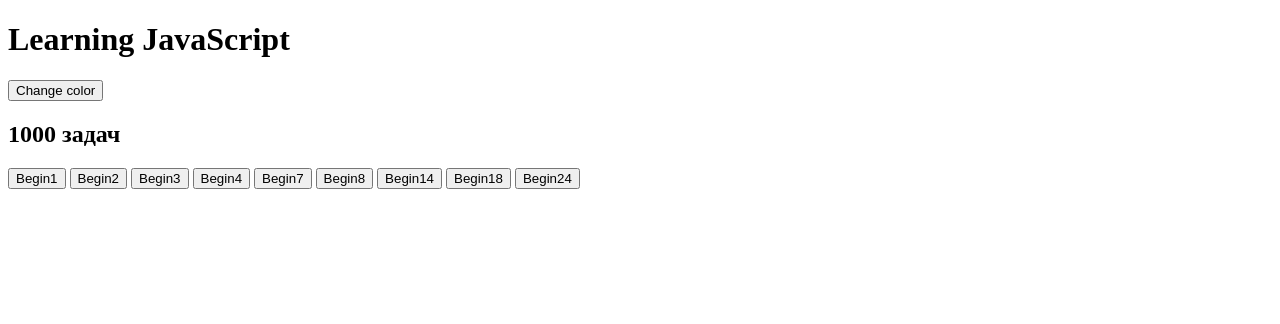
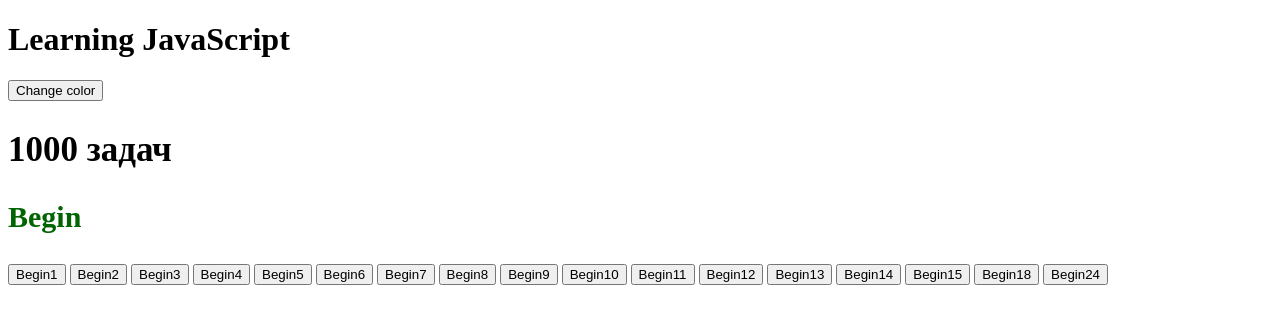
Before and after one commit to Rika84/portfolio, a plain HTML site: page s30/index.html in a window 1280 px wide. Drawn offline with Linux system fonts and the light colour scheme.

Commit message:
rework Begin block

```diff
--- a/s29/index.js
+++ b/s29/index.js
@@ -3,4 +3,3 @@
 let name = prompt('Name:')
 alert('Hello, ' + name )
 alert(`Hello, ${name} `)
-let a
--- a/s30/index.html
+++ b/s30/index.html
@@ -12,10 +12,18 @@
     <button onclick="begin2()">Begin2</button>
     <button onclick="begin3()">Begin3</button>
     <button onclick="begin4()">Begin4</button>
+    <button onclick="begin5()">Begin5</button>
+    <button onclick="begin6()">Begin6</button>
     <button onclick="begin7()">Begin7</button>
     <button onclick="begin8()">Begin8</button>
+    <button onclick="begin9()">Begin9</button>
+    <button onclick="begin10()">Begin10</button>
+    <button onclick="begin11()">Begin11</button>
+    <button onclick="begin12()">Begin12</button>
+    <button onclick="begin13()">Begin13</button>
+    <button onclick="begin14()">Begin14</button>
+    <button onclick="begin15()">Begin15</button>
 
-    <button onclick="begin14()">Begin14</button>
 
     <button onclick="begin18()">Begin18</button>
 
--- a/s30/index.js
+++ b/s30/index.js
@@ -3,6 +3,7 @@
     <h1>Learning JavaScript</h1>
     <button onclick='changeColor()'>Change color</button>
     <h2>1000 задач</h2>
+    <h3>Begin</h3>
 `)
 let mainHeading = document.querySelector('h1')
 let changeBTN = document.querySelector('button')
@@ -18,46 +19,129 @@
     mainHeading.style.fontSize = '50px'
     changeBTN.innerHTML = mainHeading.style.color
 }
-
+let nmHeading = document.querySelector('h2')
+nmHeading.style.fontSize = '35px'
+let blockHeading = document.querySelector('h3')
+blockHeading.style.fontSize = '30px'
+blockHeading.style.color = 'darkgreen'
  function begin1() {
      let a = Number(prompt('введите число'))
-     alert(`Периметр = ${4*a}`)
+     alert(`Периметр = ${4 * a}`)
  }
  function begin2() {
     let a = Number(prompt('введите число'))
-    alert(`Площадь = ${a*a}`)
+    alert(`Площадь = ${a * a}`)
 }
 function begin3() {
     let a = Number(prompt('введите число a'))
     let b = Number(prompt('введите число b'))
-    alert(`Площадь прямоугольника = ${a*b}`)
-    alert(`Периметр прямоугольника = ${2*(a+b)}`)
+    alert(`Площадь прямоугольника = ${a * b}`)
+    alert(`Периметр прямоугольника = ${2 * (a + b)}`)
 }
 function begin4() {
     let d = Number(prompt('введите диаметр'))
-    alert(`Длина окружности = ${d*3.14}`)
+    alert(`Длина окружности = ${d * 3.14}`)
+}
+function begin5() {
+    let a = +(prompt('введите длину ребра куба'))
+    alert(`Объем куба = ${a**3}`)
+    alert(`Площадь поверхности куба = ${6 * a**2}`)
+}
+function begin6() {
+    let a = +(prompt('длина ребра а'))
+    let b = +(prompt('длина ребра b'))
+    let c = +(prompt('длина ребра c'))
+    alert(`Объем прямоугольного паралеллепипида = ${a * b * c}`)
+    alert(`Площадь поверхности = ${2 * (a*b + b*c + c*b)}`)
 }
 function begin7() {
     let r = Number(prompt('введите радиус'))
-    alert(`Длина окружности = ${2*3.14*r}`)
-    alert(`Площадь = ${3.14*r*r}`)
+    alert(`Длина окружности = ${2 * 3.14 * r}`)
+    alert(`Площадь = ${3.14 * r * r}`)
 }
 function begin8() {
     let a = Number(prompt('введите 1ое число'))
     let b = Number(prompt('введите 2ое число'))
-    alert(`Среднее арифметическое = ${(a+b)/2}`)
+    alert(`Среднее арифметическое = ${(a + b) / 2}`)
+}
+function begin9() {
+    let a = +(prompt('введите 1ое число'))
+    let b = +(prompt('введите 2ое число'))
+    alert(`Среднее геометрическое = ${(a * b)**(1/2)}`)
+}
+function begin10() {
+    let a = +(prompt('введите 1ое число'))
+    let b = +(prompt('введите 2ое число'))
+    alert(`Сумма их квадратов = ${a**2 + b**2}`)
+    alert(`Разность их квадратов = ${a**2 - b**2}`)
+    alert(`Произведение их квадратов = ${a**2 * b**2}`)
+    alert(`Частное их квадратов = ${a**2 / b**2}`)
+}
+function begin11() {
+    let a = +(prompt('введите 1ое число'))
+    let b = +(prompt('введите 2ое число'))
+    alert(`Сумма их модулей = ${Math.abs(a) + Math.abs(b)}`)
+    alert(`Разность их модулей = ${Math.abs(a) - Math.abs(b)}`)
+    alert(`Произведение их модулей = ${Math.abs(a) * Math.abs(b)}`)
+    alert(`Частное их модулей = ${Math.abs(a) / Math.abs(b)}`)
+}
+function begin12() {
+    let a = +(prompt('введите первый катет'))
+    let b = +(prompt('введите второй катет'))
+    let c = (a**2 + b**2)**(1/2)
+    alert(`Гипотенуза = ${c}`)
+    alert(`Периметр = ${a + b + c}`)
+}
+function begin13() {
+    let R1 = +(prompt('введите больший радиус R1'))
+    let R2 = +(prompt('введите меньший радиус R2'))
+    let S1 = 3.14 * R1**2
+    let S2 = 3.14 * R2**2
+    alert(`Площадь большего круга = ${S1}`)
+    alert(`Площадь меньшего круга = ${S2}`)
+    alert(`Площадь кольца = ${S1 - S2}`)
 }
 function begin14() {
     let L = Number(prompt('введите длину окружности'))
-    let r = L/(2*3.14)
+    let r = L / (2 * 3.14)
     alert(`Радиус окружности = ${r}`)
-    alert(`Площадь круга = ${3.14*(r*r)}`)
+    alert(`Площадь круга = ${3.14 * (r * r)}`)
 }
+function begin15() {
+    let S = +(prompt('введите площадь круга'))
+    let D = (S * 4 / 3.14)**(1/2)
+    alert(`Длина окружности = ${3.14 * D}`)
+    alert(`Диаметр окружности = ${D}`)
+}
+
+
+
+
+
+
+
+
+
+
+
+
+
+
+
+
+
+
+
+
+
+
+
+
 function begin18() {
     let A = Number(prompt('введите координату т.А'))
     let B = Number(prompt('введите координату т.B'))
     let C = Number(prompt('введите координату т.C'))
-    alert(`AC*BC = ${(B-A)*(C-B)}`)
+    alert(`AC*BC = ${(B - A) * (C - B)}`)
 }
 function begin24() {
     let A = Number(prompt('введите А'))
```
